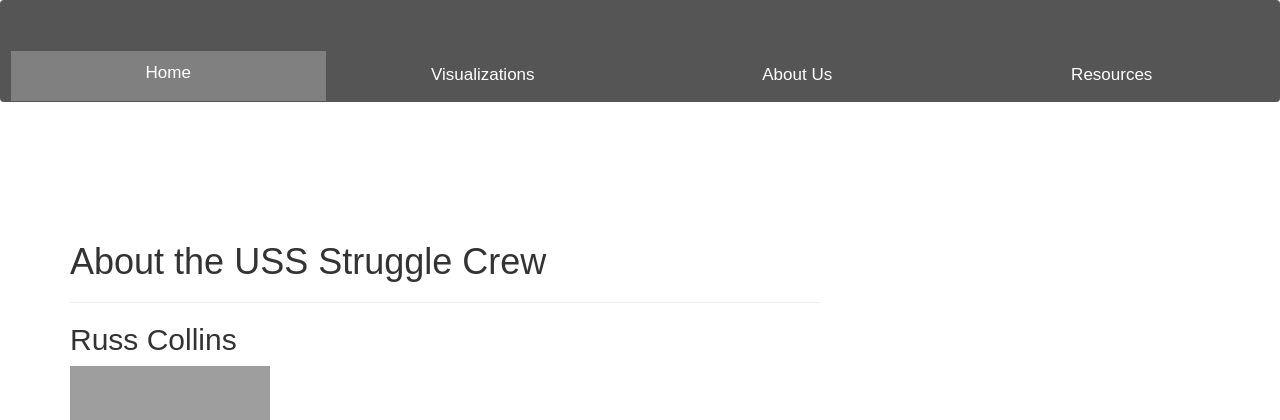
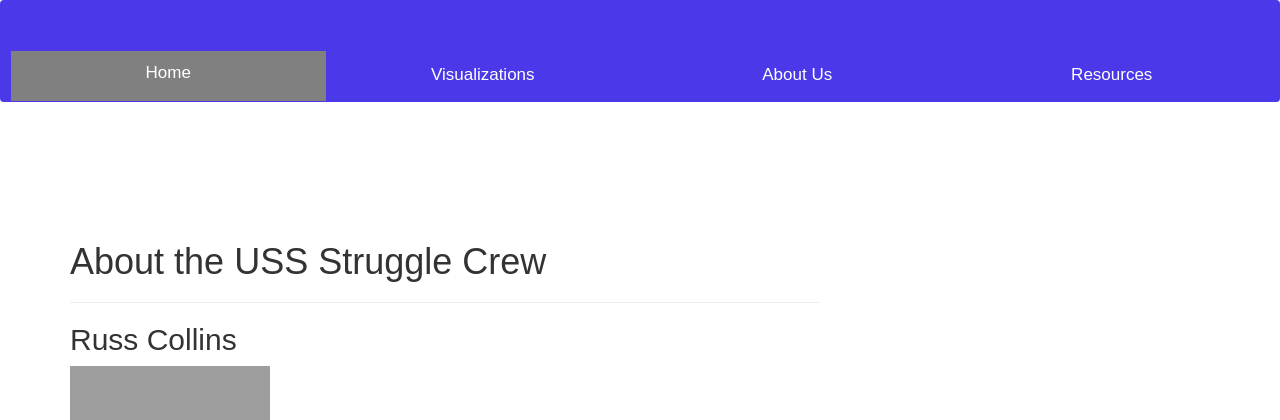
Before and after one commit to elysesulkey/National-Crime-Data-Analysis, a Flask app: page /aboutus in a window 1280 px wide. Shown: the top 420 px of the page. Run offline with Flask 2, Linux system fonts and the light colour scheme; some libraries are stand-ins or nearby versions; grey boxes are pictures that could not be loaded.

Commit message:
Changed nav bar color

```diff
--- a/templates/aboutus.html
+++ b/templates/aboutus.html
@@ -24,7 +24,7 @@
 
   .navbar {
     width: 100%;
-    background-color: #555;
+    background-color:  rgb(74, 56, 233);
     overflow: auto;
   }
 
--- a/templates/index.html
+++ b/templates/index.html
@@ -21,7 +21,7 @@
 
   .navbar {
     width: 100%;
-    background-color: #555;
+    background-color: rgb(74, 56, 233);
     overflow: auto;
   }
 
@@ -65,7 +65,7 @@
   <!-- Start of landing page content -->
   <!-- Start of container -->
   <div class="container">
-    <h1 class="description-header">National Crime 2018-2019</h1>
+    <h1 class="description-header">National Crime Data 2018-2019</h1>
     <hr class="description-hr" />
 
     <h2>Introduction</h2>
--- a/templates/resources.html
+++ b/templates/resources.html
@@ -24,7 +24,7 @@
 
   .navbar {
     width: 100%;
-    background-color: #555;
+    background-color:  rgb(74, 56, 233);
     overflow: auto;
   }
 
--- a/templates/visualizations.html
+++ b/templates/visualizations.html
@@ -23,7 +23,7 @@ body {font-family: Arial, Helvetica, sans-serif;}
 
 .navbar {
   width: 100%;
-  background-color: #555;
+  background-color:  rgb(74, 56, 233);
   overflow: auto;
 }
 
```
Also changed, not shown: static/js/app2.js (+4 -4 lines).
